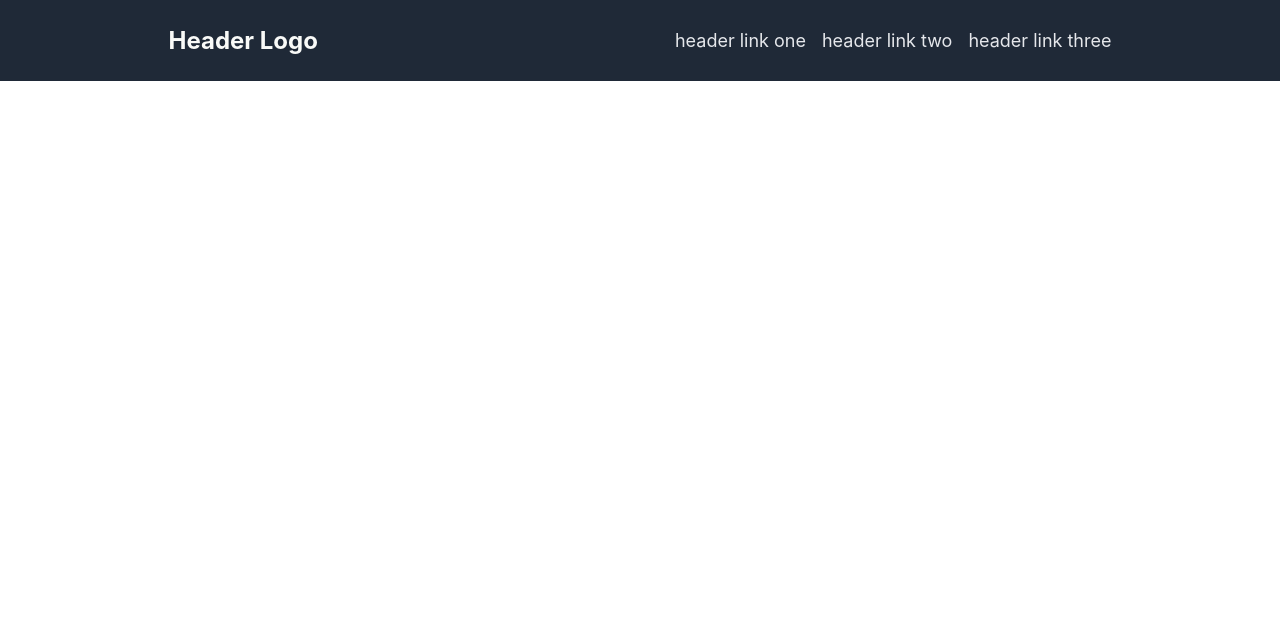
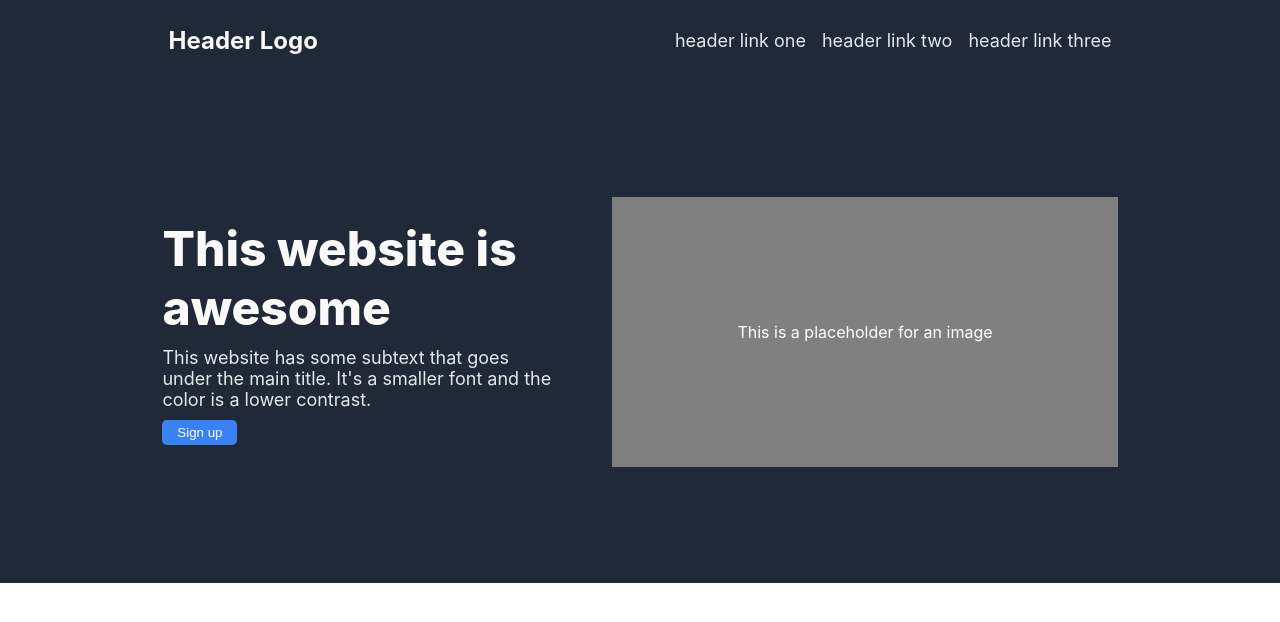
Before and after one commit to Gabriel-Nugent/odin-landing-page, a plain HTML site: page index.html in a window 1280 px wide. Drawn offline with Linux system fonts and the light colour scheme.

Commit message:
modified:   index.html modified:   styles.css

```diff
--- a/index.html
+++ b/index.html
@@ -16,7 +16,20 @@
             <li><a href="">header link three</a></li>
         </ul>
     </div>
-    <div class="info_container">
+    <div class="hero">
+        <div class="info">
+            <h2>This website is awesome</h2>
+            <p>
+                This website has some subtext that goes under the main title.
+                It's a smaller font and the color is a lower contrast.
+            </p>
+            <button>Sign up</button>
+        </div>
+        <div class="image">
+            <p>This is a placeholder for an image</p>
+        </div>
+    </div>
+    <div class="information">
 
     </div>
 </body>
--- a/styles.css
+++ b/styles.css
@@ -29,3 +29,50 @@ a {
     font-size: 18px;
     color: #e5e7eb;
 }
+
+.hero {
+    display: flex;
+    align-items: center;
+    justify-content: center;
+    background-color: #1f2937;
+    gap: 50px;
+    padding: 100px;
+}
+
+.hero .info{
+    display: flex;
+    flex: 0 0 400px;
+    flex-flow: column;
+}
+
+h2 {
+    font-size: 48px;
+    color: #f9faf8;
+    font-weight: 800;
+    margin: 0;
+    padding: 0;
+}
+
+.hero .info p{
+    font-size: 18px;
+    color: #e5e7eb;
+    padding: 10px 0px;
+    margin: 0;
+}
+
+.hero .image p{
+    background-color: grey;
+    color: white;
+    padding: 125px;
+}
+
+button {
+    background-color: #3882f6;
+    color: white;
+    text-align: center;
+    padding: 0;
+    border: none;
+    border-radius: 5px;
+    width: 75px;
+    height: 25px;
+}
```
